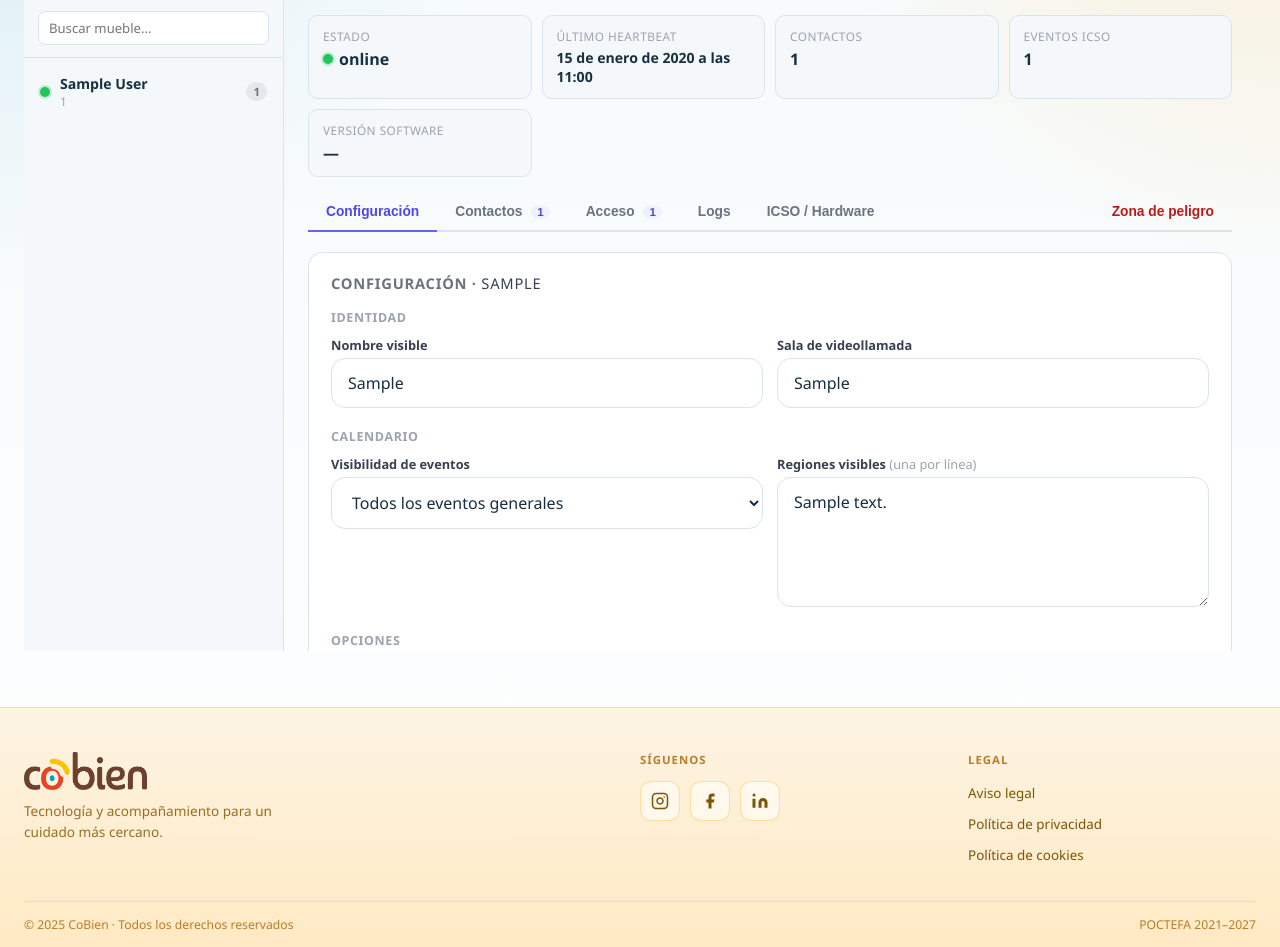
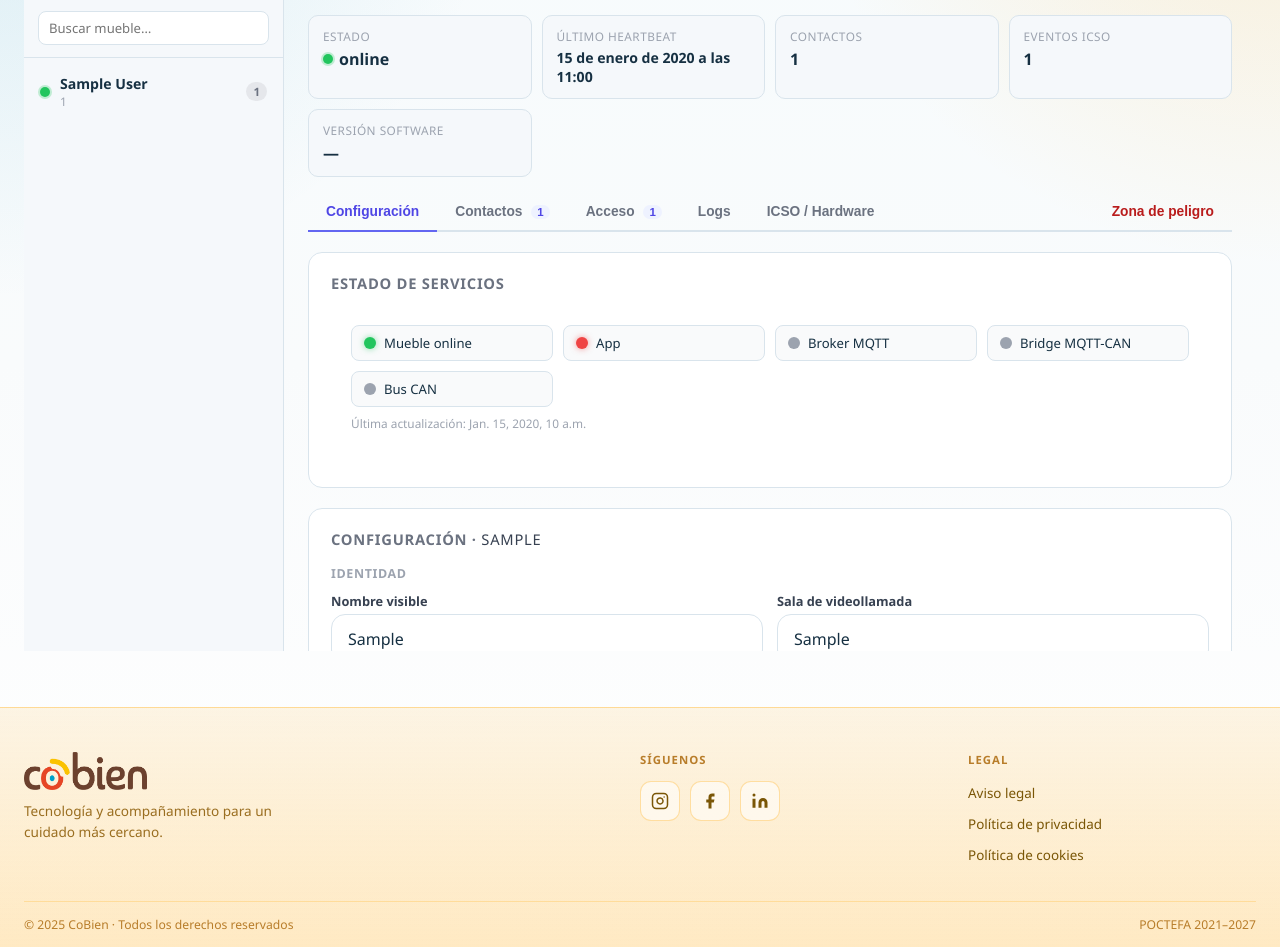
Before and after one commit to DeustoTech/cobien-backend, a Django app: template cobien-backend/apps/pizarra/templates/pizarra/devices_admin.html in a window 1280 px wide. Shown: the part 220-1167 px from the top of the page. Run offline with Django 5.2, Linux system fonts and the light colour scheme; tables that the repository leaves empty hold one stand-in row (values such as "Sample post"); the template is opened without the code that fills it: values that come from a table or form of the project are taken from there, most other values are stand-ins (such as "Sample title", 1, 10 or a date in 2020); grey boxes marked "Sample" are stand-in pictures.

Commit message:
feat(devices-admin): add services status traffic lights from heartbeat data

```diff
--- a/cobien-backend/apps/pizarra/device_registry.py
+++ b/cobien-backend/apps/pizarra/device_registry.py
@@ -446,6 +446,10 @@ def touch_device_heartbeat(device_id, payload=None):
     software_version = str(payload.get("software_version") or "").strip()
     if software_version:
         update_fields["software_version"] = software_version
+    services_status = payload.get("services_status")
+    if isinstance(services_status, dict) and services_status:
+        update_fields["services_status"] = services_status
+        update_fields["services_reported_at"] = datetime.now(timezone.utc)
 
     col_devices.update_one(
         {"device_id": device_id},
--- a/cobien-backend/apps/pizarra/templates/pizarra/devices_admin.html
+++ b/cobien-backend/apps/pizarra/templates/pizarra/devices_admin.html
@@ -118,6 +118,35 @@
   overflow-y: auto;
   padding: 0 24px 24px;
 }
+
+/* ── Services status traffic lights ── */
+.dm-services-grid {
+  display: grid;
+  grid-template-columns: repeat(auto-fill, minmax(160px, 1fr));
+  gap: 10px;
+  margin-bottom: 20px;
+}
+.dm-service-pill {
+  display: flex;
+  align-items: center;
+  gap: 8px;
+  padding: 8px 12px;
+  border-radius: 8px;
+  background: #F9FAFB;
+  border: 1px solid var(--border, #E5E7EB);
+  font-size: .82rem;
+  font-weight: 500;
+}
+.dm-service-pill .dot {
+  width: 12px; height: 12px;
+  border-radius: 50%;
+  flex-shrink: 0;
+}
+.dot-green  { background: #22C55E; box-shadow: 0 0 6px #22C55E88; }
+.dot-yellow { background: #F59E0B; box-shadow: 0 0 6px #F59E0B88; }
+.dot-red    { background: #EF4444; box-shadow: 0 0 6px #EF444488; }
+.dot-grey   { background: #9CA3AF; }
+.dm-services-meta { font-size:.74rem; color:#9CA3AF; margin-top:-12px; margin-bottom:16px; }
 
 /* ── Top-level device tabs ── */
 .dm-device-tabs-nav {
@@ -695,6 +724,69 @@
 
           <!-- ══ TAB: Configuración ══ -->
           <div class="dm-device-tab-pane is-active" id="device-tab-config">
+
+            <!-- ── Estado de servicios ── -->
+            <div class="dm-card" style="margin-bottom:20px;">
+              <div class="dm-card-head">
+                <h2>{% trans "Estado de servicios" %}</h2>
+              </div>
+              <div style="padding:16px 20px 20px;">
+                {% with ss=services_status %}
+                <div class="dm-services-grid">
+
+                  <!-- Mueble online -->
+                  {% if status == "online" %}
+                    <div class="dm-service-pill"><span class="dot dot-green"></span>{% trans "Mueble online" %}</div>
+                  {% elif last_seen_at %}
+                    <div class="dm-service-pill"><span class="dot dot-yellow"></span>{% trans "Mueble inactivo" %}</div>
+                  {% else %}
+                    <div class="dm-service-pill"><span class="dot dot-grey"></span>{% trans "Sin datos" %}</div>
+                  {% endif %}
+
+                  <!-- App -->
+                  {% if ss.app %}
+                    <div class="dm-service-pill"><span class="dot dot-green"></span>{% trans "App" %}</div>
+                  {% elif last_seen_at %}
+                    <div class="dm-service-pill"><span class="dot dot-red"></span>{% trans "App" %}</div>
+                  {% else %}
+                    <div class="dm-service-pill"><span class="dot dot-grey"></span>{% trans "App" %}</div>
+                  {% endif %}
+
+                  <!-- Broker MQTT -->
+                  {% if ss.mosquitto %}
+                    <div class="dm-service-pill"><span class="dot dot-green"></span>{% trans "Broker MQTT" %}</div>
+                  {% elif ss %}
+                    <div class="dm-service-pill"><span class="dot dot-red"></span>{% trans "Broker MQTT" %}</div>
+                  {% else %}
+                    <div class="dm-service-pill"><span class="dot dot-grey"></span>{% trans "Broker MQTT" %}</div>
+                  {% endif %}
+
+                  <!-- Bridge MQTT-CAN -->
+                  {% if ss.mqtt_can_bridge %}
+                    <div class="dm-service-pill"><span class="dot dot-green"></span>{% trans "Bridge MQTT-CAN" %}</div>
+                  {% elif ss %}
+                    <div class="dm-service-pill"><span class="dot dot-red"></span>{% trans "Bridge MQTT-CAN" %}</div>
+                  {% else %}
+                    <div class="dm-service-pill"><span class="dot dot-grey"></span>{% trans "Bridge MQTT-CAN" %}</div>
+                  {% endif %}
+
+                  <!-- Bus CAN -->
+                  {% if ss.can_interface %}
+                    <div class="dm-service-pill"><span class="dot dot-green"></span>{% trans "Bus CAN" %}</div>
+                  {% elif ss %}
+                    <div class="dm-service-pill"><span class="dot dot-red"></span>{% trans "Bus CAN" %}</div>
+                  {% else %}
+                    <div class="dm-service-pill"><span class="dot dot-grey"></span>{% trans "Bus CAN" %}</div>
+                  {% endif %}
+
+                </div>
+                {% endwith %}
+                {% if services_reported_at %}
+                  <p class="dm-services-meta">{% trans "Última actualización" %}: {{ services_reported_at }}</p>
+                {% endif %}
+              </div>
+            </div>
+
             <div class="dm-card">
               <div class="dm-card-head">
                 <h2>{% trans "Configuración" %} · <span style="font-weight:400; color:#374151;">{{ selected_device }}</span></h2>
--- a/cobien-backend/apps/pizarra/views.py
+++ b/cobien-backend/apps/pizarra/views.py
@@ -453,6 +453,8 @@ def _build_device_management_context(selected_device, show_hidden=False):
         "hardware_reported_at": _serialize_datetime((device_doc or {}).get("hardware_reported_at")),
         "hardware_inventory_json": json.dumps((device_doc or {}).get("hardware_inventory", {}), indent=2, default=str, ensure_ascii=False),
         "software_version": str((device_doc or {}).get("software_version") or ""),
+        "services_status": (device_doc or {}).get("services_status") or {},
+        "services_reported_at": _serialize_datetime((device_doc or {}).get("services_reported_at")),
         "people_profiles": people_profiles,
         "all_users": all_users,
         "assigned_set": assigned_set,
```
